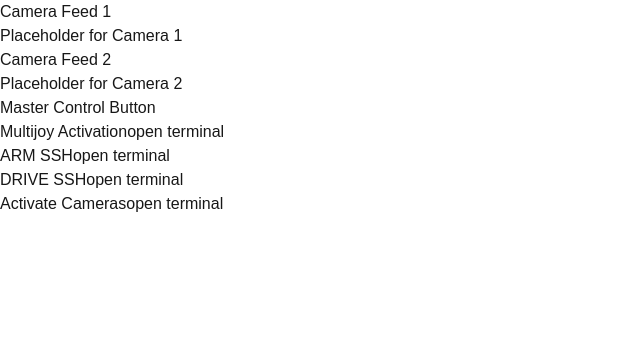
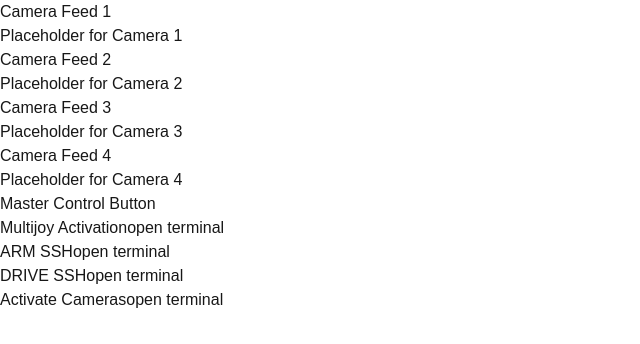
Before and after one commit to NotIncorecc/rov_gui, a Next.js app: page / in a window 1280 px wide. Shown: the top 344 px of the page, without its empty margins (0-640 px from the left). Built offline with nearby package versions, Linux system fonts and the light colour scheme.

Commit message:
added two more cameras, but I will redo this branch

```diff
--- a/src/app/page.tsx
+++ b/src/app/page.tsx
@@ -17,6 +17,10 @@ export default function Home() {
         <CameraFeed cameraName="Camera Feed 1" cameraPlaceholder="Placeholder for Camera 1"/>
 
         <CameraFeed cameraName="Camera Feed 2" cameraPlaceholder="Placeholder for Camera 2"/>
+
+        <CameraFeed cameraName="Camera Feed 3" cameraPlaceholder="Placeholder for Camera 3"/>
+
+        <CameraFeed cameraName="Camera Feed 4" cameraPlaceholder="Placeholder for Camera 4"/>
       </div>
 
       <MasterButton />
```
